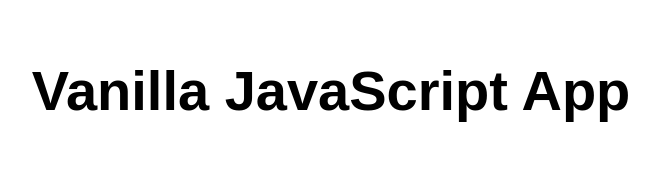
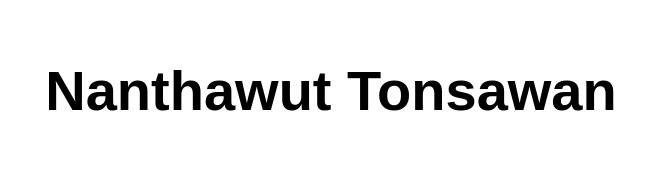
Before and after one commit to Ynan8/cluodwebapp, a website: page src/index.html in a window 1280 px wide. Shown: the whole page, without its empty margins (309-968 px from the left). Drawn offline with Linux system fonts and the light colour scheme.

Commit message:
Update index.html

```diff
--- a/src/index.html
+++ b/src/index.html
@@ -5,12 +5,12 @@
   <meta charset="UTF-8">
   <meta name="viewport" content="width=device-width, initial-scale=1.0">
   <link rel="stylesheet" href="styles.css">
-  <title>Vanilla JavaScript App</title>
+  <title>Nanthawut</title>
 </head>
 
 <body>
   <main>
-    <h1>Vanilla JavaScript App</h1>
+    <h1>Nanthawut Tonsawan</h1>
   </main>
 </body>
 
```
